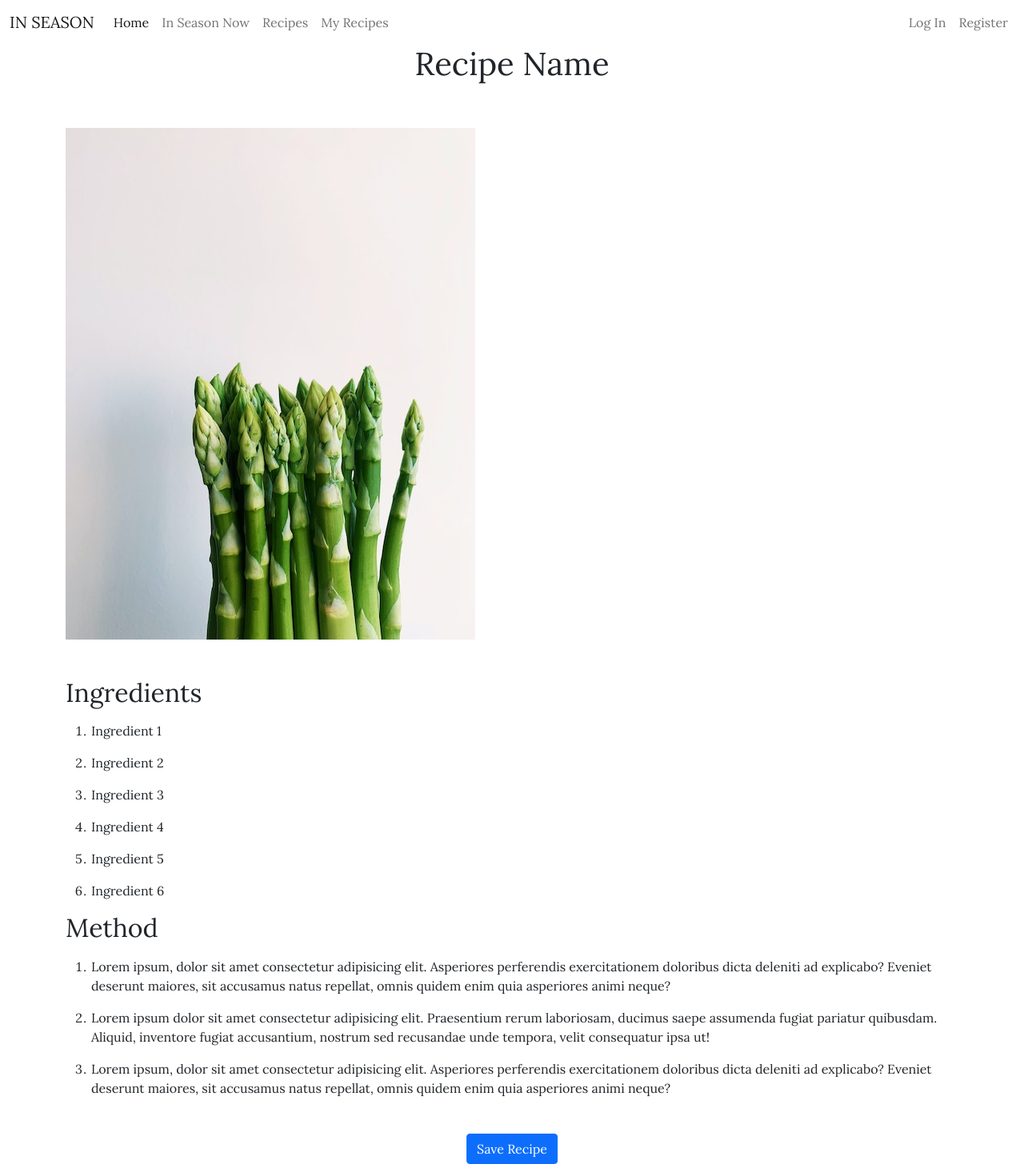
After one commit to Code-Institute-Submissions/jameskelly33-in-season-recipes, a Flask app: page /fullrecipe.html in a window 1280 px wide. The commit adds this page. Shown: the whole page at 80% size. Run offline with Flask 2, Linux system fonts and the light colour scheme; some libraries are stand-ins or nearby versions.

Commit message:
Add full recipe template html

```diff
--- a/app.py
+++ b/app.py
@@ -43,6 +43,11 @@ def recipes():
     recipes = mongo.db.recipes.find()
     return render_template('recipes.html', recipes = recipes)
 
+@app.route("/fullrecipe.html")
+
+
+def getfullrecipe():
+    return render_template("fullrecipe.html")
 
 if __name__ == "__main__":
     app.run(host=os.environ.get("IP"),
--- /dev/null
+++ b/templates/fullrecipe.html
@@ -0,0 +1,33 @@
+{% extends "base.html" %}
+{% block content %}
+<div class="container position-relative">
+    <div class="row">
+        <div class="col ">
+            <h1 class=text-center>Recipe Name </h1>
+            <img  class ="img-fluid my-5" src="{{ url_for('static', filename='images/small_asparagus.jpeg') }}" alt="">
+            <h2>Ingredients</h2>
+            <ol class="my-2">
+                <li class="my-3">Ingredient 1 </li>
+                <li class="my-3">Ingredient 2</li>
+                <li class="my-3">Ingredient 3</li>
+                <li class="my-3">Ingredient 4</li>
+                <li class="my-3">Ingredient 5</li>
+                <li class="my-3">Ingredient 6</li>
+            </ol>
+            <h2>Method</h2>
+            <ol>
+                <li class="my-3">Lorem ipsum, dolor sit amet consectetur adipisicing elit. Asperiores perferendis
+                    exercitationem doloribus dicta deleniti ad explicabo? Eveniet deserunt maiores, sit accusamus natus
+                    repellat, omnis quidem enim quia asperiores animi neque?</li>
+                <li class="my-3">Lorem ipsum dolor sit amet consectetur adipisicing elit. Praesentium rerum laboriosam,
+                    ducimus saepe assumenda fugiat pariatur quibusdam. Aliquid, inventore fugiat accusantium, nostrum
+                    sed recusandae unde tempora, velit consequatur ipsa ut!</li>
+                <li class="my-3">Lorem ipsum, dolor sit amet consectetur adipisicing elit. Asperiores perferendis
+                    exercitationem doloribus dicta deleniti ad explicabo? Eveniet deserunt maiores, sit accusamus natus
+                    repellat, omnis quidem enim quia asperiores animi neque?</li>
+            </ol>
+            <a href="" class='btn btn-primary my-5 position-absolute top-100 start-50 translate-middle'>Save Recipe</a>
+        </div>
+    </div>
+</div>
+{% endblock content  %}
```
Also changed, not shown: templates/recipes.html (+5 -3 lines).
